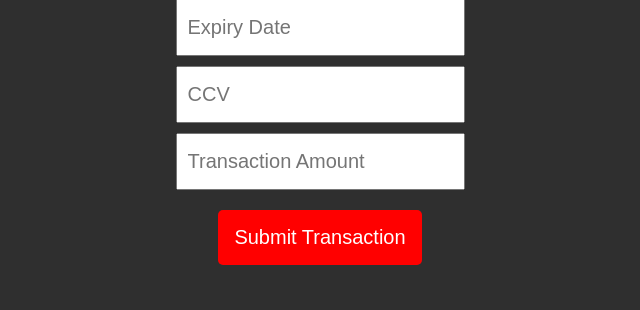
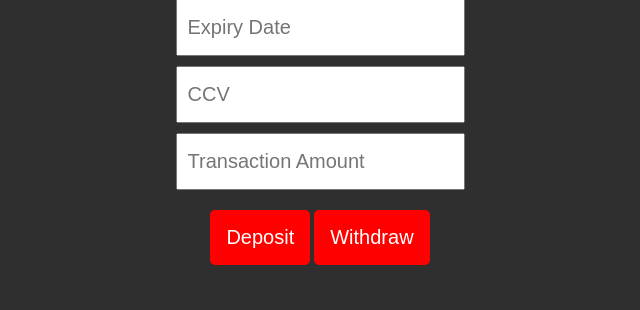
Before and after one commit to SHEEPDOG0351/bank_web_application, a Flask app: page /transactions in a window 1280 px wide. Shown: the part 228-538 px from the top of the page, without its empty margins (320-960 px from the left). Run offline with Flask 3, Linux system fonts and the light colour scheme.

Commit message:
added withdraw functionality

```diff
--- a/templates/transactions.html
+++ b/templates/transactions.html
@@ -90,6 +90,7 @@
             <li><a href="{{ url_for('transactions') }}">Transactions</a></li>
         </ul>
     </nav>
+
     <h1>Deposit / Withdraw Money Below</h1>
 
     <div class="body-container">
@@ -98,7 +99,10 @@
             <input type="text" name="expiry_date" id="expiry_date_input" placeholder="Expiry Date">
             <input type="text" name="CCV" id="ccv_input" placeholder="CCV">
             <input type="text" name="amount_for_transaction" id="transaction_amount_input" placeholder="Transaction Amount">
-            <button id="submit_btn">Submit Transaction</button>
+            <div class="buttons-container">
+                <button id="deposit-btn">Deposit</button>
+                <button id="withdraw-btn">Withdraw</button>
+            </div>
         </div>
     </div>
 </body>
@@ -109,7 +113,8 @@
         const expiry_date_input = document.getElementById("expiry_date_input")
         const ccv_input = document.getElementById("ccv_input")
         const transaction_amount_input = document.getElementById("transaction_amount_input")
-        const submit_btn = document.getElementById("submit_btn")
+        const deposit_btn = document.getElementById("deposit-btn")
+        const withdraw_btn = document.getElementById("withdraw-btn")
 
         transaction_amount_input.addEventListener("keydown", function(event) {
             if (event.key == "Enter") {
@@ -117,17 +122,16 @@
             }
         })
 
-        submit_btn.addEventListener("click", async function () {
+        deposit_btn.addEventListener("click", async function () {
             const card_num = card_num_input.value.trim();
             const expiry_date = expiry_date_input.value.trim();
             const ccv = ccv_input.value.trim();
             const transaction_amount = transaction_amount_input.value.trim();
 
+            try {
                 const response = await fetch("/api/transaction", {
                     method: "POST",
-                headers: {
-                    "Content-Type": "application/json"
-                },
+                    headers: { "Content-Type": "application/json" },
                     body: JSON.stringify({
                         card_number: card_num,
                         expiry_date: expiry_date,
@@ -137,8 +141,45 @@
                 });
 
                 const result = await response.json();
-            console.log(result); // You could display it on the page
+
+                if (!response.ok) {
+                    console.error("Server error:", result.error);
+                } else {
+                    console.log("Success:", result.message, "New balance:", result.new_balance);
+                }
+            } catch (error) {
+                console.error("Fetch failed:", error);
+            }
         });
+
+        withdraw_btn.addEventListener("click", async function() {
+            const card_num = card_num_input.value.trim();
+            const expiry_date = expiry_date_input.value.trim();
+            const ccv = ccv_input.value.trim();
+            const transaction_amount = transaction_amount_input.value.trim();
+
+            try {
+                const response = await fetch("/api/transaction", {
+                    method: "POST",
+                    headers: { "Content-Type": "application/json" },
+                    body: JSON.stringify({
+                        card_number: card_num,
+                        expiry_date: expiry_date,
+                        ccv: ccv,
+                        amount: -transaction_amount
+                    })
+                });
+                const result = await response.json();
+
+                if (!response.ok) {
+                    console.error("Server error:", result.error);
+                } else {
+                    console.log("Success:", result.message, "New balance:", result.new_balance);
+                }
+            } catch (error) {
+                console.error("Fetch failed:", error);
+            }
+        })
     });
 </script>
 
```
Lines whose indentation alone changed are shown as unchanged.
